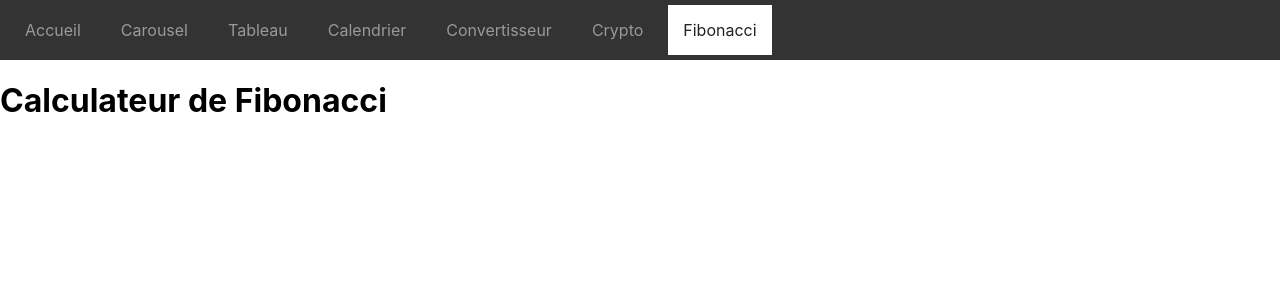
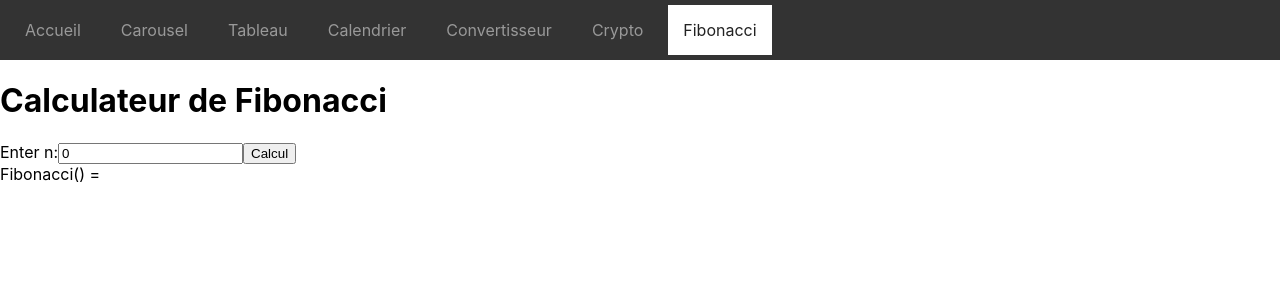
Before and after one commit to SRJVideo/TP1_Web2-SM-TR, a React (Create React App) app: page /fibonacci in a window 1280 px wide. Shown: the top 300 px of the page. Built offline with nearby package versions, Linux system fonts and the light colour scheme.

Commit message:
Ajouter le bouton Calcul et le 2eme label dans Fibonacci

```diff
--- a/src/components/Fibonacci.js
+++ b/src/components/Fibonacci.js
@@ -4,7 +4,12 @@ class Fibonacci extends Component {
    state = {
         valeur_entree: 0,
         valeur_finale: 0
+    }
 
+    handleValeur_entree = (e) => {
+        this.setState({
+            valeur_entree: e.target.value
+        })
     }
 
 
@@ -13,6 +18,14 @@ class Fibonacci extends Component {
         return (
             <div>
                 <h1>Calculateur de Fibonacci</h1>
+                <label>
+                    Enter n:
+                    <input type="number" value={this.state.valeur_entree} onChange={this.handleValeur_entree} />
+                </label>
+                <button onClick>Calcul</button><br/>
+                <label>
+                    Fibonacci() =
+                </label>
             </div>
         );
     }
```
